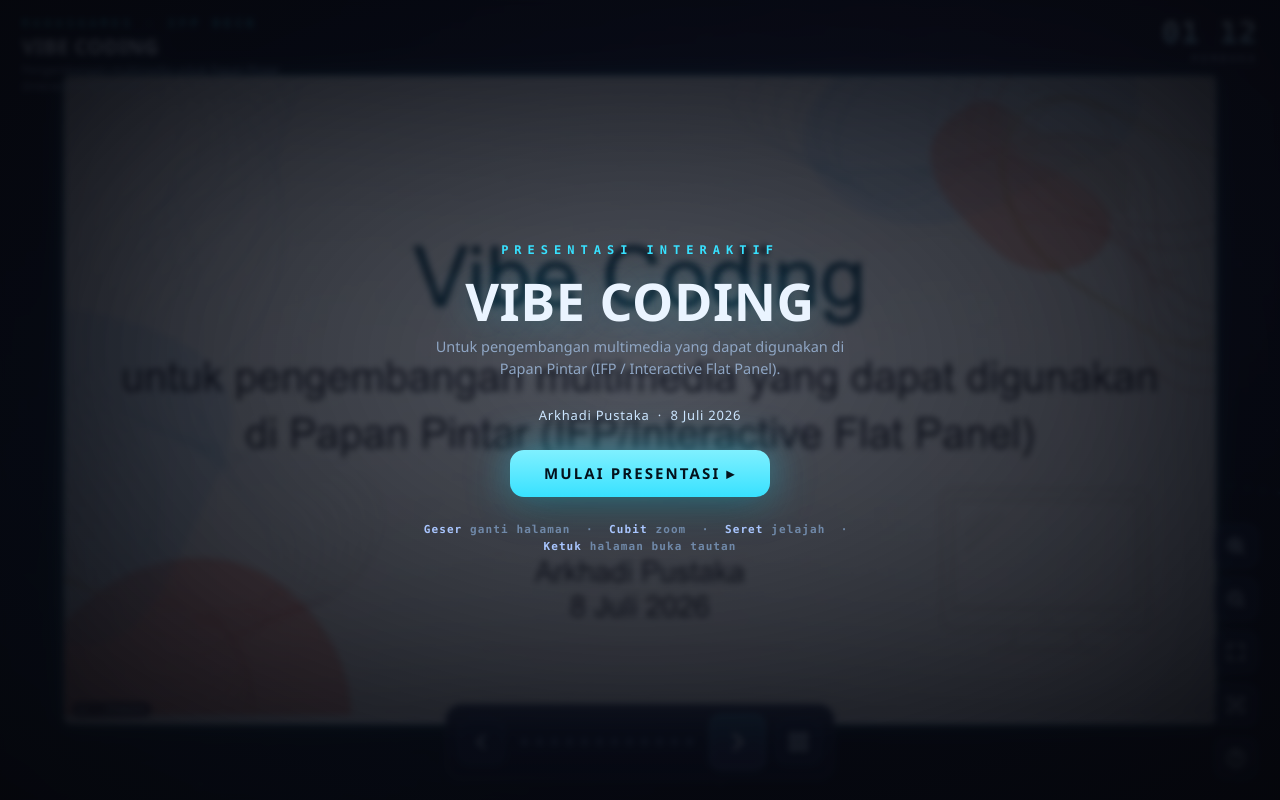
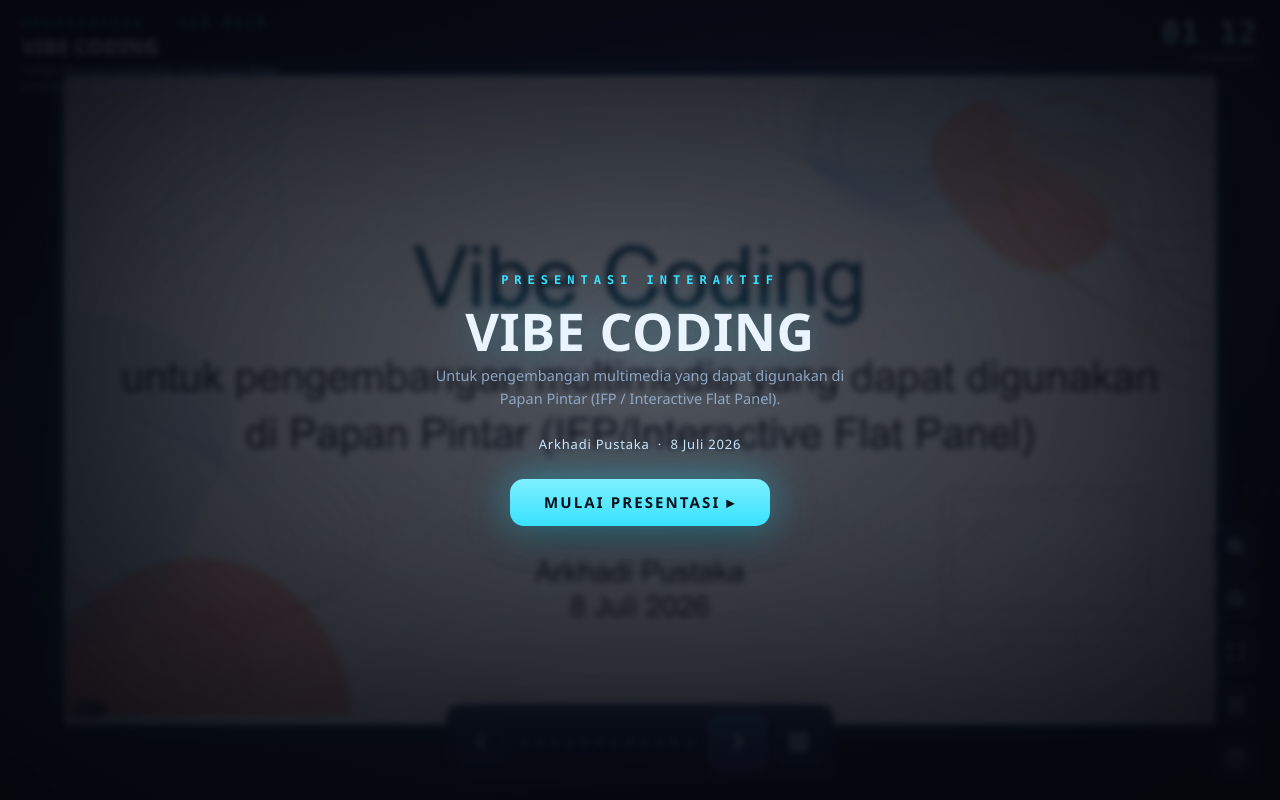
Before and after one commit to apusta1/vibing, a plain HTML site: page index.html in a window 1280 px wide. Drawn offline with Linux system fonts and the light colour scheme.

Commit message:
Update index.html

```diff
--- a/index.html
+++ b/index.html
@@ -207,7 +207,7 @@
 
   <!-- HUD -->
   <div class="hud" id="brand">
-    <div class="kick">MAHASGAMES · IFP DECK</div>
+    <div class="kick">OMAGGIOTECH · IFP DECK</div>
     <div class="ttl">VIBE&nbsp;CODING</div>
     <div class="sub">Pengembangan multimedia untuk Papan Pintar (Interactive Flat Panel)</div>
   </div>
@@ -244,9 +244,6 @@
       <p>Untuk pengembangan multimedia yang dapat digunakan di Papan Pintar (IFP / Interactive Flat Panel).</p>
       <div class="who">Arkhadi Pustaka &nbsp;·&nbsp; 8 Juli 2026</div>
       <button class="enter" id="start">MULAI PRESENTASI ▸</button>
-      <div class="hintbar">
-        <b>Geser</b> ganti halaman &nbsp;·&nbsp; <b>Cubit</b> zoom &nbsp;·&nbsp; <b>Seret</b> jelajah &nbsp;·&nbsp; <b>Ketuk</b> halaman buka tautan
-      </div>
     </div>
   </div>
 
@@ -280,8 +277,8 @@ const LINKS={
   4:{url:'https://apusta1.github.io/vmnumerasi/',hot:[0,0.0394,1,0.9212]},
   9:{url:'https://chatgpt.com/share/6a4cd30b-48b4-83ec-8e20-f5a428fc75d2', hot:[0,0.0677,1,0.8646]}
 };
-const LABELS=['PEMBUKA','OBSERVE','LAB BATUAN','KUBUS · JARING','VM NUMERASI','AGENDA',
-              'APA ITU AI?','MENGENAL AI','ALUR KERJA','SESI CHATGPT','LANGKAH','PENUTUP'];
+const LABELS=['','OBSERVATION LAB','LAB BATUAN','JARING KUBUS','VM NUMERASI','AGENDA',
+              'APA ITU AI?','MENGENAL AI','KALKULATOR','PRO & KONTRA','PENYEDIA JASA AI','ALUR KERJA'];
 
 // ---- lay slides along a flowing flight-path (Prezi-style constellation) ----
 const slides=[];
```
